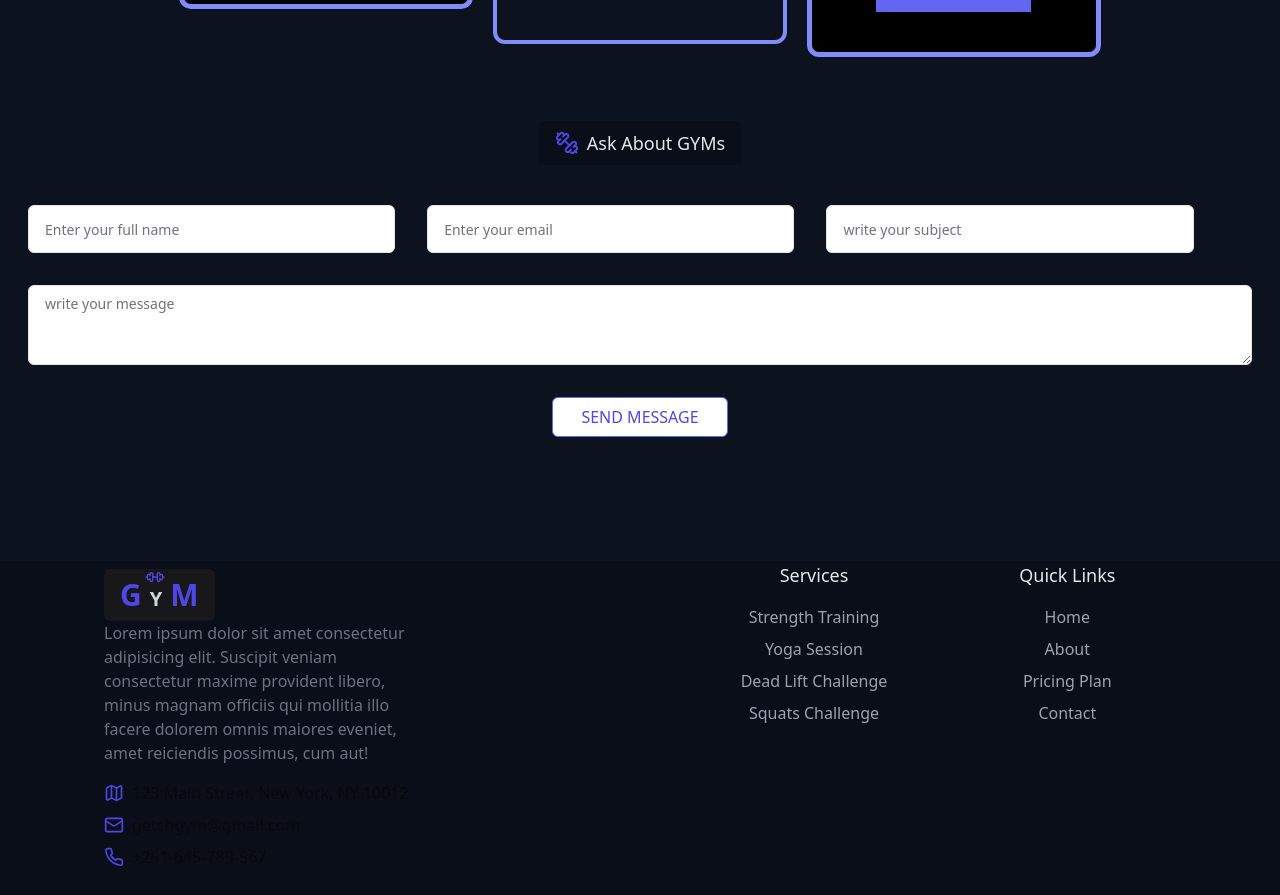
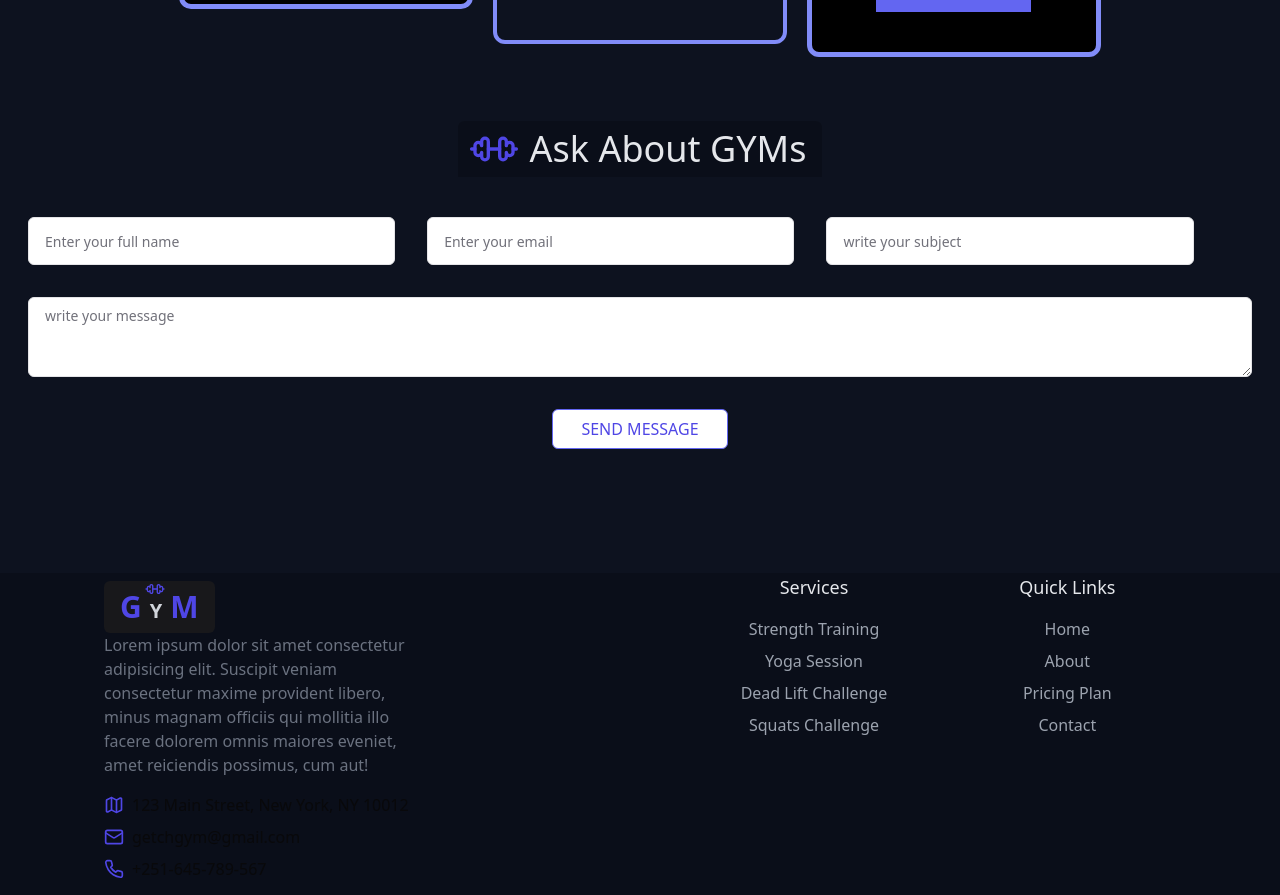
Before and after one commit to dagiStark/gym, a React (Vite) app: page / in a window 1280 px wide. Shown: the part 4820-5715 px from the top of the page. Built offline with nearby package versions, Linux system fonts and the light colour scheme.

Commit message:
Update Contact.jsx

```diff
--- a/src/pages/home/Contact.jsx
+++ b/src/pages/home/Contact.jsx
@@ -6,16 +6,16 @@ import { Button } from "@/components/ui/button";
 function Contact() {
   return (
     <div className="w-full h-full flex items-center justify-center flex-col gap-3 mb-24">
-      <h6
-        className="text-base
-  md:text-lg font-medium rounded-t-md px-4 py-2 text-gray-200 bg-black/20 flex items-center justify-center md:justify-start gap-x-2"
-      >
-        <Dumbbell className="w-6 h-6 text-indigo-600" />
-        Ask About GYMs
-      </h6>
+       <h6
+          className="text-2xl md:text-4xl
+        font-medium rounded-t-md px-4 py-2 text-gray-200 bg-black/20 flex items-center justify-center md:justify-start gap-x-2 md:gap-x-4"
+        >
+          <Dumbbell className="w-6 h-4 md:w-10 md:h-10 -rotate-45 text-indigo-600" />
+          Ask About GYMs
+        </h6>
 
-      <div className="flex items-center w-full h-auto gap-x-8 lg:gap-y-8 md:gap-y-8 gap-y-6 flex-col p-4 md:p-7 ">
-        <div className="flex items-center w-full gap-x-4 md:gap-x-6 lg:gap-x-8 gap-y-4 md:gap-y-6 lg:gap-y-8 flex-wrap md:flex-nowrap">
+      <div className="flex items-center justify-center w-full h-auto gap-x-8 lg:gap-y-8 md:gap-y-8 gap-y-6 flex-col p-4 md:p-7 ">
+        <div className="flex items-center  w-full gap-x-4 md:gap-x-6 lg:gap-x-8 gap-y-4 md:gap-y-6 lg:gap-y-8 flex-wrap md:flex-nowrap">
           <div className="w-[50%] md:w-[33%] lg:w-[30%] h-auto ">
             <Input
               type="text"
```
